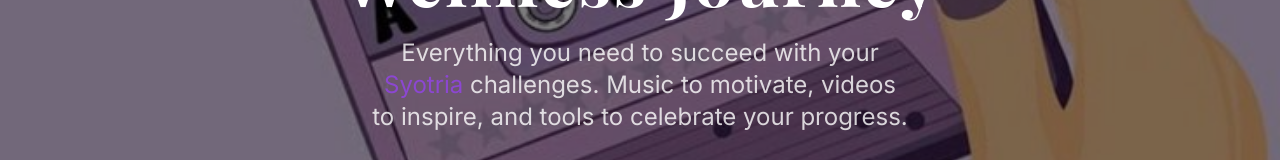
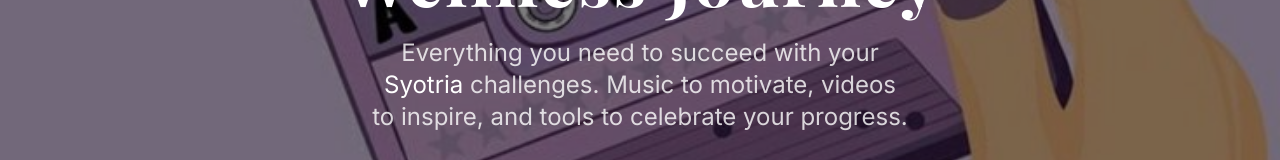
Before and after one commit to Nindium1/Syotria, a Next.js app: page /resources in a window 1280 px wide. Shown: the part 324-484 px from the top of the page. Built offline with nearby package versions, Linux system fonts and the light colour scheme.

Commit message:
Update page.tsx

```diff
--- a/app/resources/page.tsx
+++ b/app/resources/page.tsx
@@ -81,7 +81,7 @@ export default function Resources() {
       Resources for Your Wellness Journey
     </h1>
     <p className="text-xl md:text-2xl text-white/80 mb-8 text-balance leading-relaxed max-w-2xl mx-auto">
-      Everything you need to succeed with your <span className="text-primary">Syotria</span> challenges. Music to motivate,
+      Everything you need to succeed with your <span className="text-white">Syotria</span> challenges. Music to motivate,
       videos to inspire, and tools to celebrate your progress.
     </p>
   </div>
```
